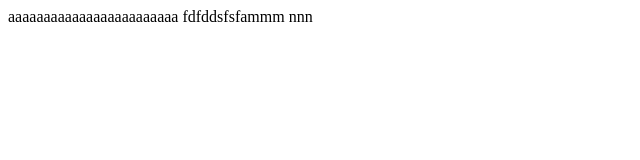
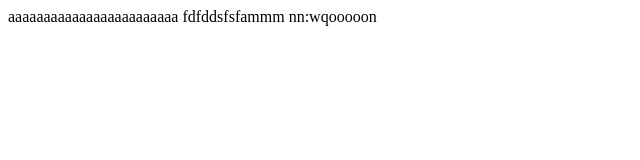
Before and after one commit to baggiogamp/TestForFirst, a plain HTML site: page subfolder/index2.html in a window 1280 px wide. Shown: the full height of the page, 0-640 px from the left. Drawn offline with Linux system fonts and the light colour scheme.

Commit message:
commit without staged

```diff
--- a/subfolder/index2.html
+++ b/subfolder/index2.html
@@ -1,5 +1,5 @@
 <html>
 aaaaaaaaaaaaaaaaaaaaaaaa
 fdfddsfsfammm
-nnn
+nn:wqooooon
 </html>
```
Also changed, not shown: 1 other file.
